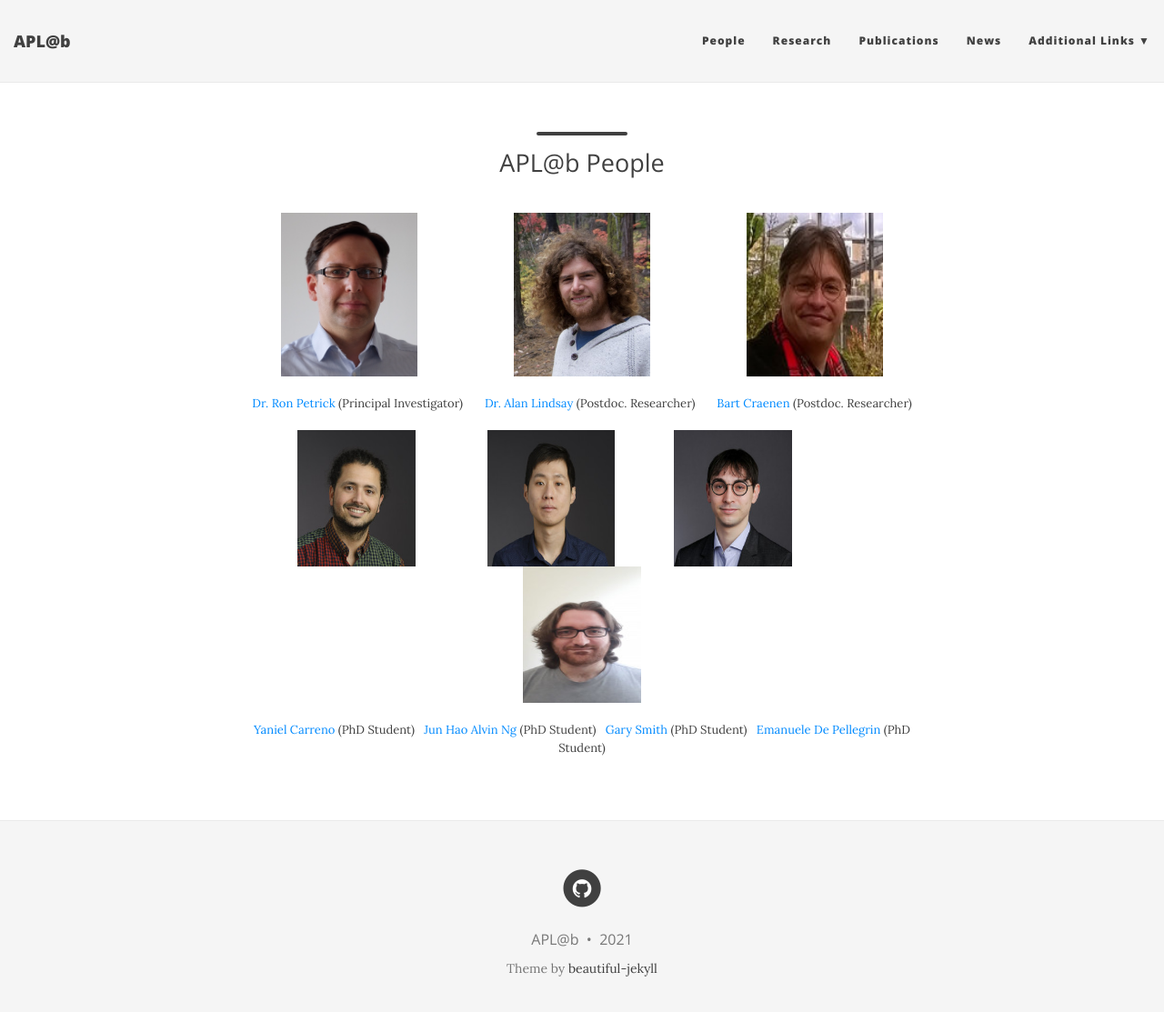
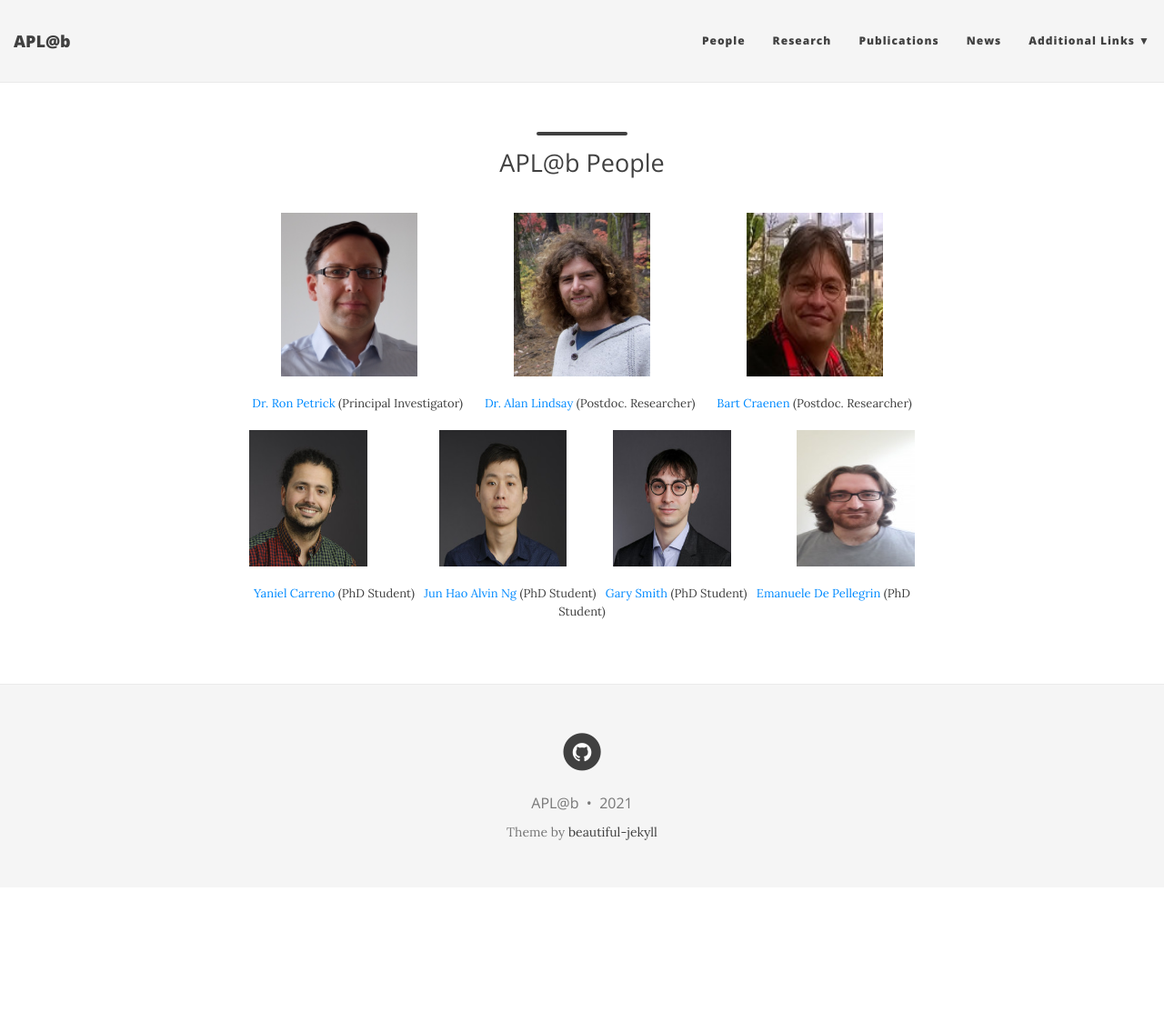
Before and after one commit to aplab2020/aplab2020.github.io, a Jekyll site: the page built from people.md, in a window 1280 px wide and 1126 px high. Shown: the top 1113 px of the window at 91% size. Built offline with Jekyll 4.4.1, drawn with Linux system fonts in a browser that asks for light colours; nearby versions of some CDN libraries.

Commit message:
Update people.md

```diff
--- a/people.md
+++ b/people.md
@@ -18,7 +18,7 @@
 
 
 
-<p align="center"> <img src="/img/yaniel.jpg" align="center" width="130" height="150">  &nbsp;  &nbsp; &nbsp;  &nbsp; &nbsp; &nbsp;  &nbsp; &nbsp;  &nbsp; &nbsp; &nbsp; <img src="/img/alvin.jpg" align="center" width="140" height="150">   &nbsp; &nbsp; &nbsp;  &nbsp; &nbsp;  &nbsp; &nbsp; &nbsp;  &nbsp;   <img src="/img/gary.jpg" align="center" width="130" height="150">  &nbsp; &nbsp; &nbsp;  &nbsp; &nbsp;  &nbsp; &nbsp; &nbsp;  &nbsp; &nbsp;  &nbsp; &nbsp;  <img src="/img/emanuelle.jpeg" align="center" width="130" height="150"></p>
+<p align="center"> <img src="/img/yaniel.jpg" align="center" width="130" height="150">  &nbsp;  &nbsp; &nbsp;  &nbsp; &nbsp; &nbsp;  &nbsp; &nbsp;  &nbsp; &nbsp; &nbsp; <img src="/img/alvin.jpg" align="center" width="140" height="150">   &nbsp;  &nbsp; &nbsp;  &nbsp; &nbsp; &nbsp;  &nbsp;   <img src="/img/gary.jpg" align="center" width="130" height="150">  &nbsp; &nbsp; &nbsp;  &nbsp; &nbsp;  &nbsp; &nbsp; &nbsp;  &nbsp; &nbsp; <img src="/img/emanuelle.jpeg" align="center" width="130" height="150"></p>
 
  <p align="center"> <a href="https://www.edinburgh-robotics.org/students/yaniel-carreno" style="float:">Yaniel Carreno</a> (PhD Student) &nbsp;
  <a href="https://www.edinburgh-robotics.org/students/jun-hao-alvin-ng" style="float: ;">Jun Hao Alvin Ng</a> (PhD Student)  &nbsp;
```
